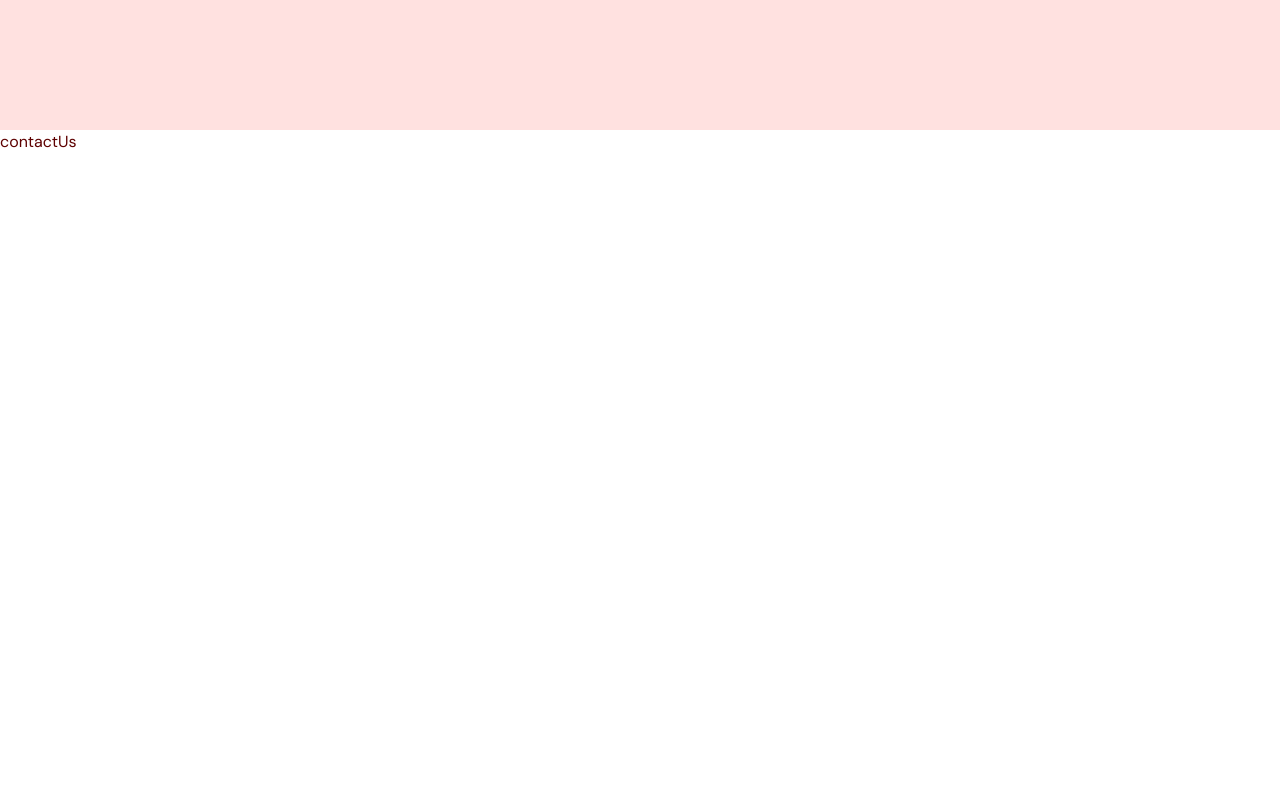
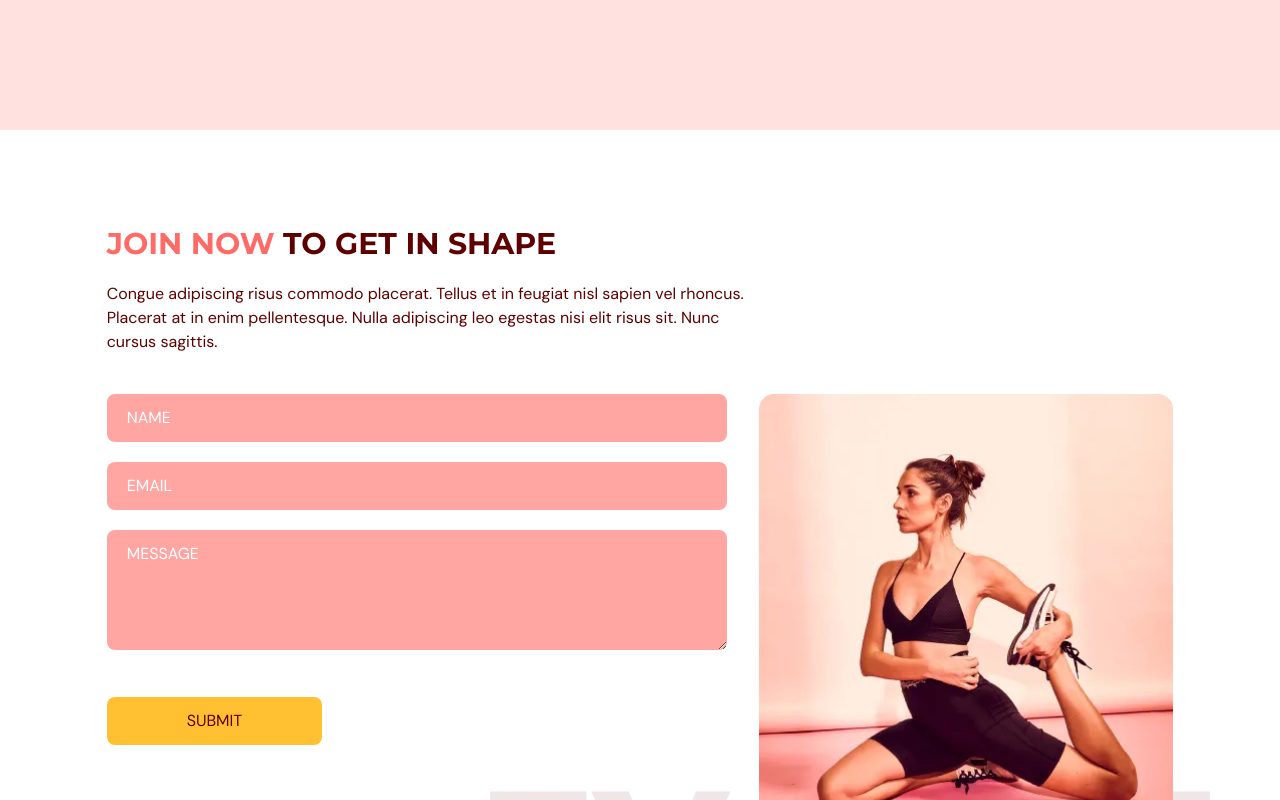
Before and after one commit to anthony-th/sports, a React (Vite) app: page / in a window 1280 px wide. Shown: the part 2860-3660 px from the top of the page. Before the commit the page ends 3014 px from the top, so only its background shows below. Built offline with nearby package versions, Linux system fonts and the light colour scheme.

Commit message:
feat: complete contactUs

```diff
--- a/package.json
+++ b/package.json
@@ -15,7 +15,8 @@
     "gh-pages": "^4.0.0",
     "react": "^18.2.0",
     "react-anchor-link-smooth-scroll": "^1.0.12",
-    "react-dom": "^18.2.0"
+    "react-dom": "^18.2.0",
+    "react-hook-form": "^7.41.3"
   },
   "devDependencies": {
     "@types/node": "^18.11.18",
--- a/src/components/contactus/index.tsx
+++ b/src/components/contactus/index.tsx
@@ -1,13 +1,74 @@
+import { useForm } from 'react-hook-form';
 import { SelectedPage } from '@/shared/types';
+import { motion } from 'framer-motion';
+import ContactUsGraphic from '@/assets/ContactUsPageGraphic.webp';
+import HText from '@/shared/HText';
 
 type Props = {
   setSelectedPage: (value: SelectedPage) => void;
 }
 
-function contactUs({}: Props) {
+const ContactUs = ({ setSelectedPage }: Props) => {
+  const inputStyles = `mb-5 w-full rounded-lg bg-primary-300 px-5 py-3 placeholder-white`;
+
+  const { register, trigger, formState: { errors }, } = useForm();
+
+  const onSubmit = async (e: any) => {
+    const isValid = await trigger();
+    if (!isValid) {
+      e.preventDefault();
+    }
+  };
+
   return (
-    <div>contactUs</div>
+    <section id="contactus" className="mx-auto w-5/6 pt-24 pb-32">
+      <motion.div onViewportEnter={() => setSelectedPage(SelectedPage.ContactUs)}>
+        <motion.div className="md:w-3/5" initial="hidden" whileInView="visible" viewport={{ once: true, amount: 0.5 }} transition={{ duration: 0.5 }} variants={{ hidden: { opacity: 0, x: -50 }, visible: { opacity: 1, x: 0 },}}>
+          <HText>
+            <span className="text-primary-500">JOIN NOW</span> TO GET IN SHAPE
+          </HText>
+          <p className="my-5">
+            Congue adipiscing risus commodo placerat. Tellus et in feugiat nisl
+            sapien vel rhoncus. Placerat at in enim pellentesque. Nulla
+            adipiscing leo egestas nisi elit risus sit. Nunc cursus sagittis.
+          </p>
+        </motion.div>
+        <div className="mt-10 justify-between gap-8 md:flex">
+          <motion.div className="mt-10 basis-3/5 md:mt-0" initial="hidden" whileInView="visible" viewport={{ once: true, amount: 0.5 }} transition={{ duration: 0.5 }} variants={{ hidden: { opacity: 0, y: 50 }, visible: { opacity: 1, y: 0 },}}>
+            <form target="_blank" onSubmit={onSubmit} action="https://formsubmit.co/el/liyefi" method="POST">
+              <input className={inputStyles} type="text" placeholder="NAME" {...register("name", { required: true, maxLength: 100, })} />
+              {errors.name && (
+                <p className="mt-1 text-primary-500">
+                  {errors.name.type === "required" && "This field is required."}
+                  {errors.name.type === "maxLength" && "Max length is 100 char."}
+                </p>
+              )}
+              <input className={inputStyles} type="text" placeholder="EMAIL" {...register("email", { required: true, pattern: /^[A-Z0-9._%+-]+@[A-Z0-9.-]+\.[A-Z]{2,}$/i, })} />
+              {errors.email && (
+                <p className="mt-1 text-primary-500">
+                  {errors.email.type === "required" && "This field is required."}
+                  {errors.email.type === "pattern" && "Invalid email address."}
+                </p>
+              )}
+              <textarea className={inputStyles} placeholder="MESSAGE" rows={4} cols={50} {...register("message", { required: true, maxLength: 2000,})} />
+              {errors.message && (
+                <p className="mt-1 text-primary-500">
+                  {errors.message.type === "required" && "This field is required."}
+                  {errors.message.type === "maxLength" && "Max length is 2000 char."}
+                </p>
+              )}
+              <button type="submit" className="mt-5 rounded-lg bg-secondary-500 px-20 py-3 transition duration-500 hover:text-white">SUBMIT</button>
+            </form>
+          </motion.div>
+          <motion.div className="relative mt-16 basis-2/5 md:mt-0" initial="hidden" whileInView="visible" viewport={{ once: true, amount: 0.5 }} transition={{ delay: 0.2, duration: 0.5 }} variants={{ hidden: { opacity: 0, y: 50 }, visible: { opacity: 1, y: 0 }, }}>
+            <div className="w-full before:absolute before:-bottom-20 before:-right-10 before:z-[-1] md:before:content-evolvetext">
+              <img className="w-full" alt="contact-us-page-graphic" src={ContactUsGraphic} />
+            </div>
+          </motion.div>
+        </div>
+      </motion.div>
+    </section>
   );
 };
 
-export default contactUs;
+export default ContactUs;
```
Also changed, not shown: 1 other file (tests, documents, lock files or other folders).
